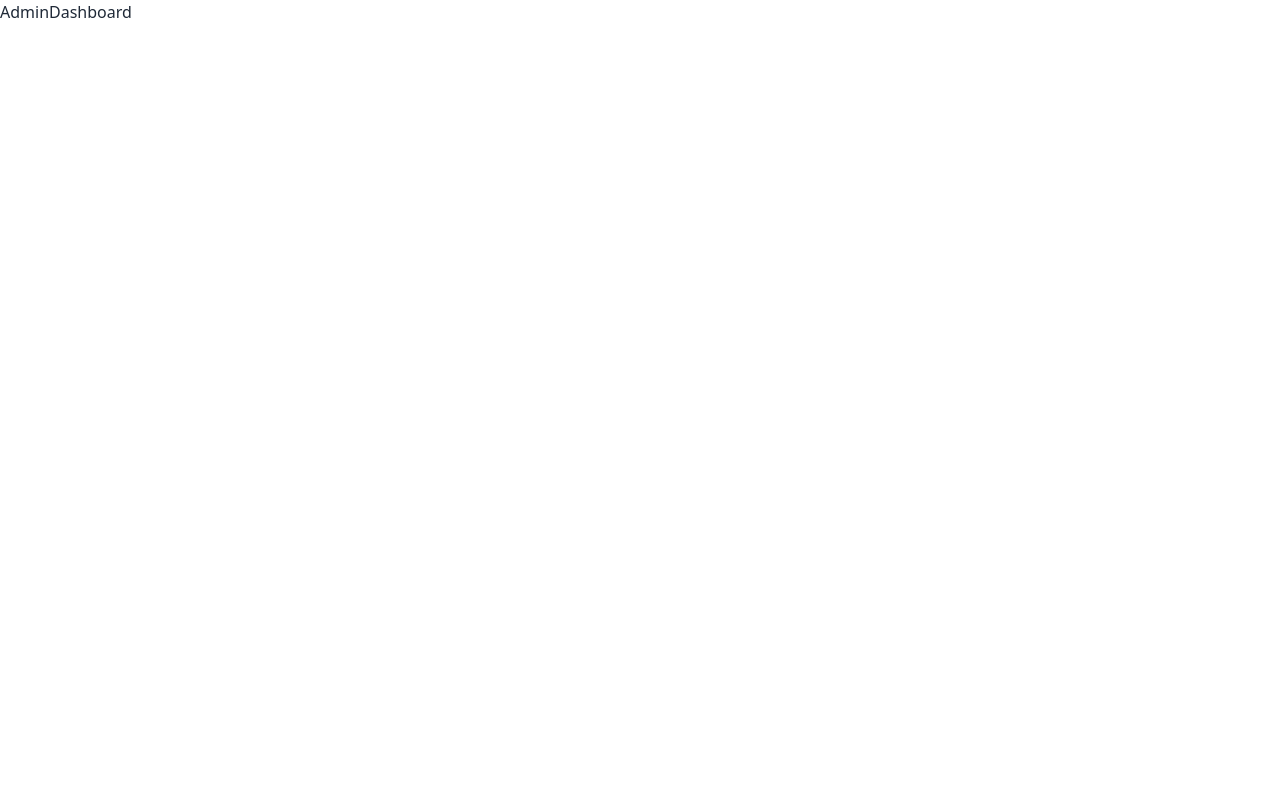
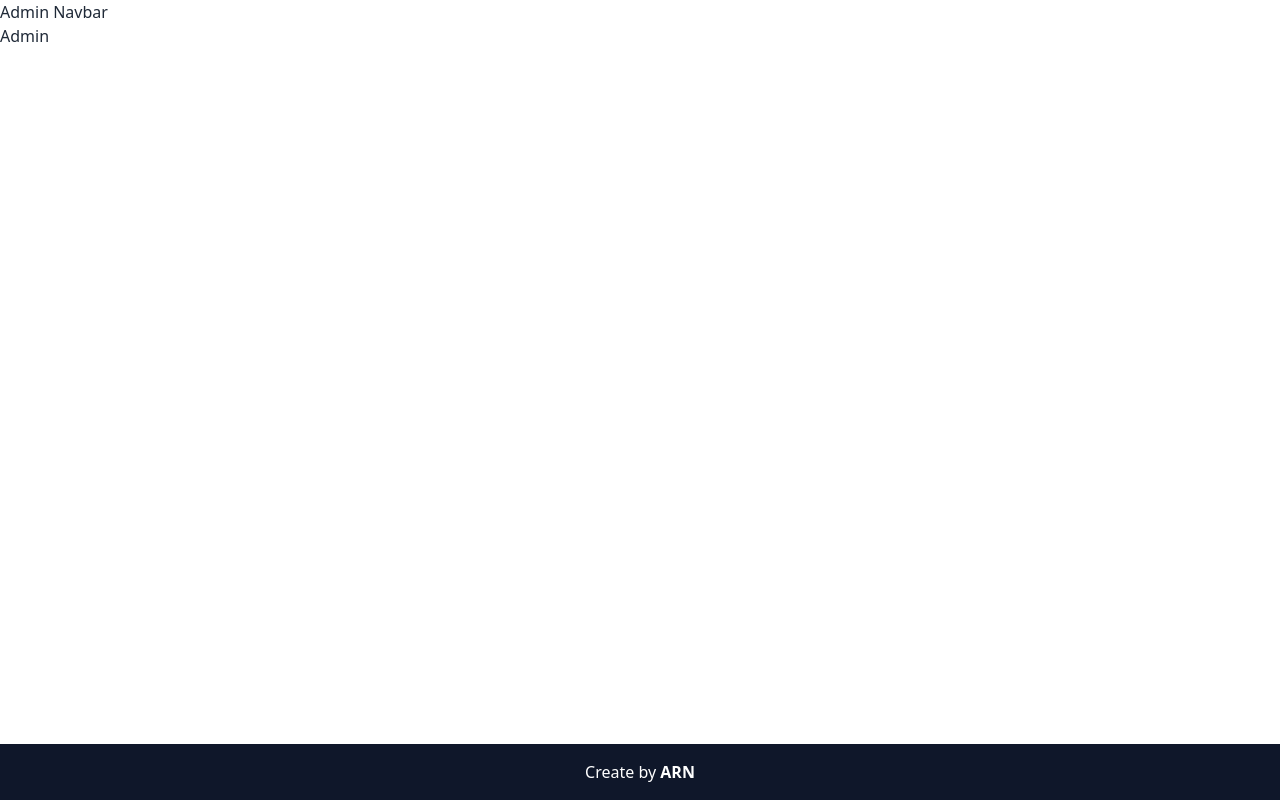
Before and after one commit to AndyARN/Tugas-Project-Neuversity, a React (Vite) app: page /admin/home in a window 1280 px wide. Built offline with nearby package versions, Linux system fonts and the light colour scheme.

Commit message:
add admin layout in admin pages

```diff
--- a/src/pages/AdminDashboard.jsx
+++ b/src/pages/AdminDashboard.jsx
@@ -1,6 +1,11 @@
 /* eslint-disable no-unused-vars */
 import React from "react";
+import AdminLayout from "../layouts/AdminLayout";
 
 export default function AdminDashboard() {
-  return <div>AdminDashboard</div>;
+  return (
+    <AdminLayout>
+      <div>Admin</div>
+    </AdminLayout>
+  );
 }
--- a/src/pages/CreatePost.jsx
+++ b/src/pages/CreatePost.jsx
@@ -1,6 +1,11 @@
 /* eslint-disable no-unused-vars */
 import React from "react";
+import AdminLayout from "../layouts/AdminLayout";
 
 export default function CreatePost() {
-  return <div>CreatePost</div>;
+  return (
+    <AdminLayout>
+      <div>CreatePost</div>
+    </AdminLayout>
+  );
 }
--- a/src/pages/EditPost.jsx
+++ b/src/pages/EditPost.jsx
@@ -1,6 +1,11 @@
 /* eslint-disable no-unused-vars */
 import React from "react";
+import AdminLayout from "../layouts/AdminLayout";
 
 export default function EditPost() {
-  return <div>EditPost</div>;
+  return (
+    <AdminLayout>
+      <div>EditPost</div>
+    </AdminLayout>
+  );
 }
```
